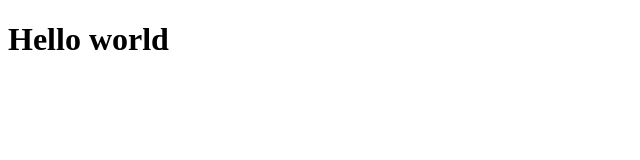
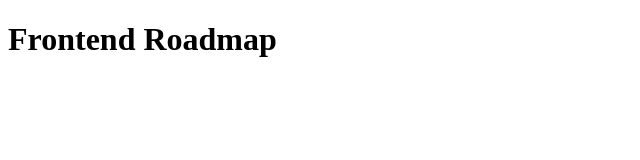
Before and after one commit to manjunath-ravindra/01-html, a plain HTML site: page index.html in a window 1280 px wide. Shown: the whole page, without its empty margins (0-640 px from the left). Drawn offline with Linux system fonts and the light colour scheme.

Commit message:
added images

```diff
--- a/index.html
+++ b/index.html
@@ -6,6 +6,6 @@
     <title>Document</title>
 </head>
 <body>
-    <h1>Hello world</h1>
+    <h1>Frontend Roadmap</h1>
 </body>
 </html>
```
Also changed, not shown: images/css.png (added), images/html-css-javascript.png (added), images/javascript.png (added), images/transparent-html-css-javascript.png (added).
